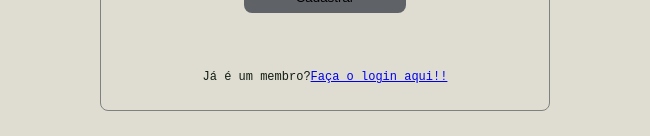
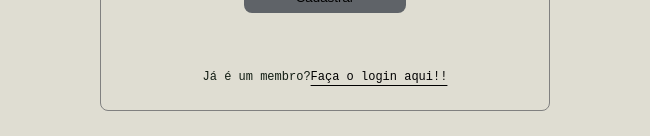
Before and after one commit to Green-Cycle/Green-Cycle, a React (Vite) app in the folder Frontend/: page /register in a window 1280 px wide. Shown: the part 664-800 px from the top of the page, without its empty margins (315-965 px from the left). Built offline with nearby package versions, Linux system fonts and the light colour scheme; a web font is replaced by a local one.

Commit message:
fixed register to login link color

```diff
--- a/Frontend/src/pages/Register.css
+++ b/Frontend/src/pages/Register.css
@@ -75,7 +75,8 @@
   font-size: 12px;
 }
 
-.register__login > Link {
+.register__link {
+  color: black;
   text-decoration: underline;
   text-underline-offset: 5px;
 }
--- a/Frontend/src/pages/Register.jsx
+++ b/Frontend/src/pages/Register.jsx
@@ -163,7 +163,7 @@ function Register() {
 
           <span className='register__login '>
             Já é um membro?
-            <Link to='/login' className='auth__link'>
+            <Link to='/login' className='register__link'>
               Faça o login aqui!!
             </Link>
           </span>
```
